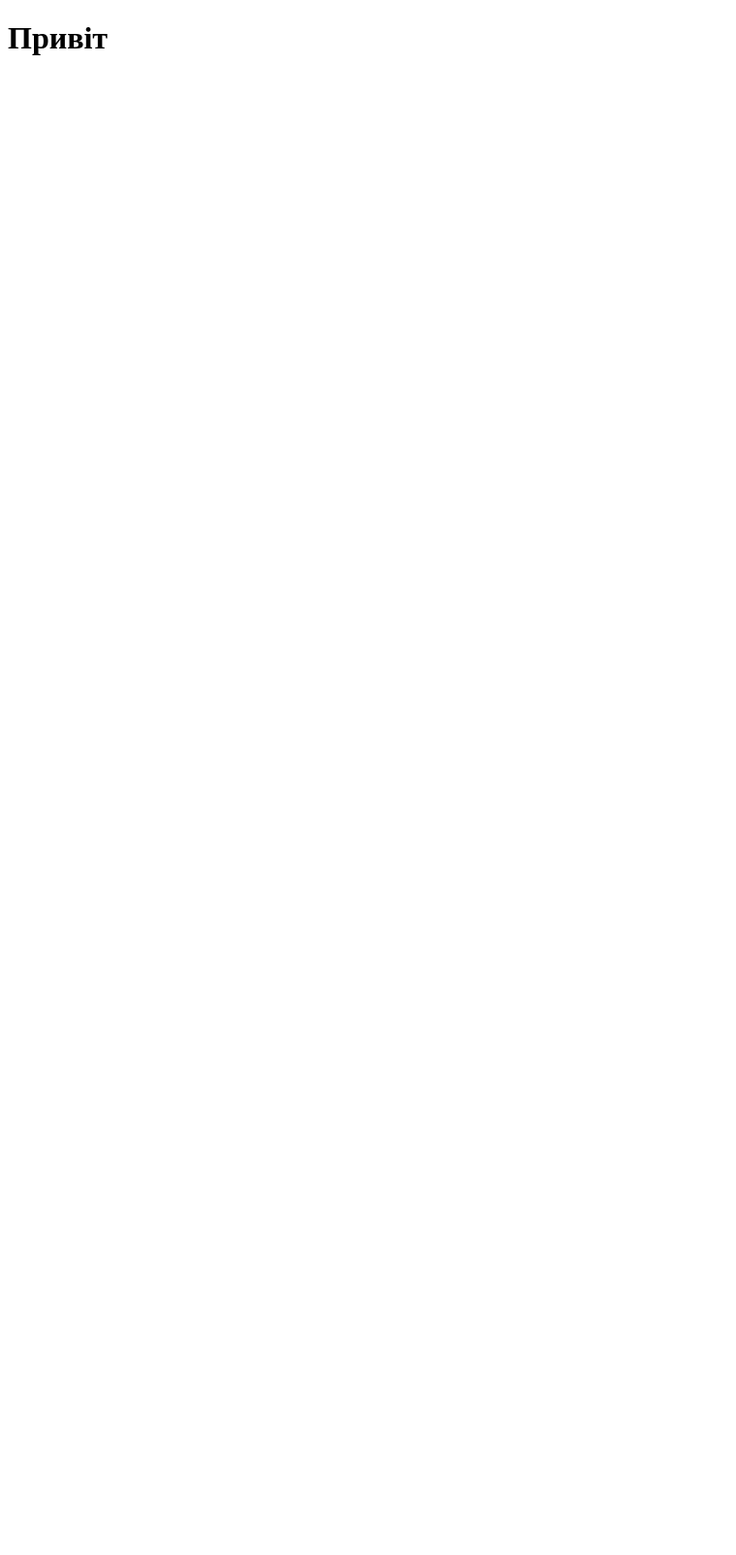
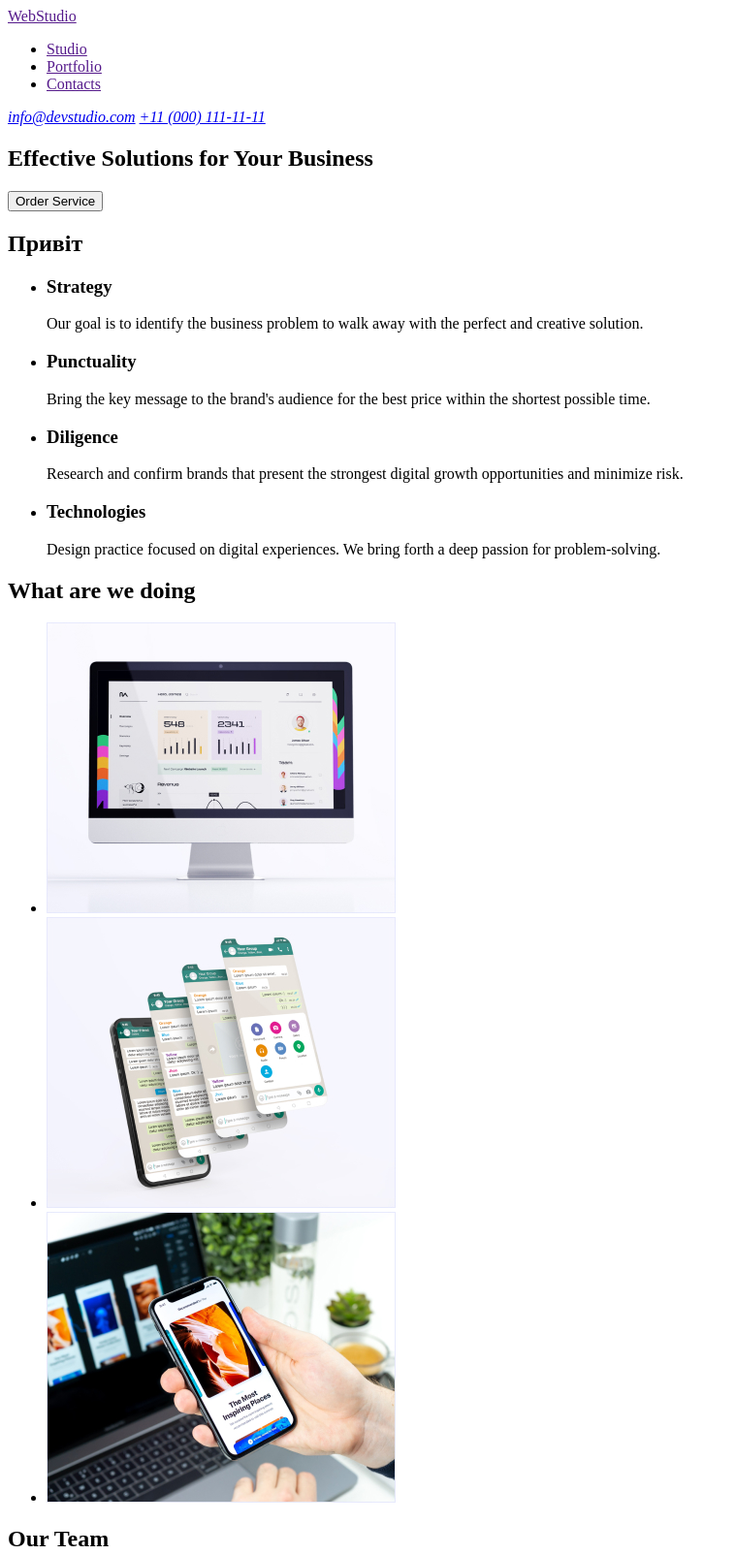
Before and after one commit to Alyonka556/goit-home-work-2, a plain HTML site: page index.html in a window 1280 px wide. Shown: the top 1604 px of the page at 97% size, without its empty margins (0-759 px from the left). Before the commit the page ends 800 px from the top, so only its background shows below. Drawn offline with Linux system fonts and the light colour scheme.

Commit message:
summary (reqiend)

```diff
--- a/index.html
+++ b/index.html
@@ -1,16 +1,130 @@
 <!DOCTYPE html>
 <html lang="en">
-
   <head>
-
       <meta charset="UTF-8">
       <meta name="viewport" content="width=device-width, initial-scale=1.0">
       <title>Document</title>
-
   </head>
 
     <body>
-    <h1>Привіт</h1>
+        <header>
+            <nav>
+                <a href="">WebStudio</a>
+                <ul>
+                    <li>
+                        <a href="">Studio</a>
+                    </li>
+                    <li>
+                        <a href="">Portfolio</a>
+                    </li>
+                    <li>
+                        <a href="">Contacts</a>
+                    </li>
+                </ul>
+                <address>
+                    <a href="mailto:info@devstudio.com">info@devstudio.com</a>
+                    <a href="tel:+110001111111">+11 (000) 111-11-11</a>
+                </address>
+            </nav>
+        </header>
+        <main>
+            <section>
+                <h1>Effective Solutions for Your Business</h1>
+                <button type="button">Order Service</button>
+            </section>
+            <section>
+                <h2>Привіт</h2>
+                <ul>
+                    <li>
+                        <h3>Strategy</h3>
+                        <p>Our goal is to identify the business problem to walk away with the perfect and creative solution.</p>
+                    </li>
+                    <li>
+                        <h3>Punctuality</h3>
+                        <p>Bring the key message to the brand's audience for the best price within the shortest possible time.</p>
+                    </li>
+                    <li>
+                        <h3>Diligence</h3>
+                        <p>Research and confirm brands that present the strongest digital growth opportunities and minimize risk.</p>
+                    </li>
+                    <li>
+                        <h3>Technologies</h3>
+                        <p>Design practice focused on digital experiences. We bring forth a deep passion for problem-solving.</p>
+                    </li>
+                </ul>
+            </section>
+            <section>
+                <h2>What are we doing</h2>
+                <ul>
+                    <li>
+                        <img
+                          src="./images/img1.jpg"
+                          alt="Rectangle 71"
+                          width="360"
+                        />
+                    </li>
+                    <li>
+                        <img
+                          src="./images/img2.jpg"
+                          alt="img 2"
+                          width="360"
+                        />
+                    </li>
+                    <li>
+                        <img
+                          src="./images/img3.jpg"
+                          alt="img 3"
+                          width="360"
+                        />
+                    </li>
+                </ul>
+            </section>
+            <section>
+                <h2> Our Team</h2>
+                <ul>
+                    <li>
+                        <img
+                          src="./images/team-card1.jpg"
+                          alt="Team Card 1"
+                          width="264"
+                        />
+                        <h3>Mark Guerrero</h3>
+                        <p>Product Designer</p>
+                    </li>
+                    <li>\
+                        <img
+                          src="./images/team-card2.jpg"
+                          alt="Team Card 2"
+                          width="264"
+                        />
+                        <h3>Tom Ford</h3>
+                        <p>Frontend Developer</p>
+                    </li>
+                    <li>
+                        <img
+                          src="./images/team-card3.jpg"
+                          alt="Team Card 3"
+                          width="264"
+                        />
+                        <h3>Camila Garcia</h3>
+                        <p>Marketing</p>
+                    </li>
+                    <li>
+                        <img
+                          src="./images/team-card4.jpg"
+                          alt="Team Card 4"
+                          width="264"
+                        />
+                        <h3>Daniel Wilson</h3>
+                        <p>UI Designer</p>
+                    </li>
+                </ul>
+            </section>
+        </main>
+        <footer>
+            <a href="./index.html">WebStudio</a>
+            <p>Increase the flow of customers and sales for your business with digital marketing & growth solutions.</p>
+        </footer>
     </body>
 
 </html>
```
Also changed, not shown: images/img1.jpg (added), images/img2.jpg (added), images/img3.jpg (added), images/team-card1.jpg (added), images/team-card2.jpg (added), images/team-card3.jpg (added), images/team-card4.jpg (added). Lines whose indentation alone changed are shown as unchanged.
